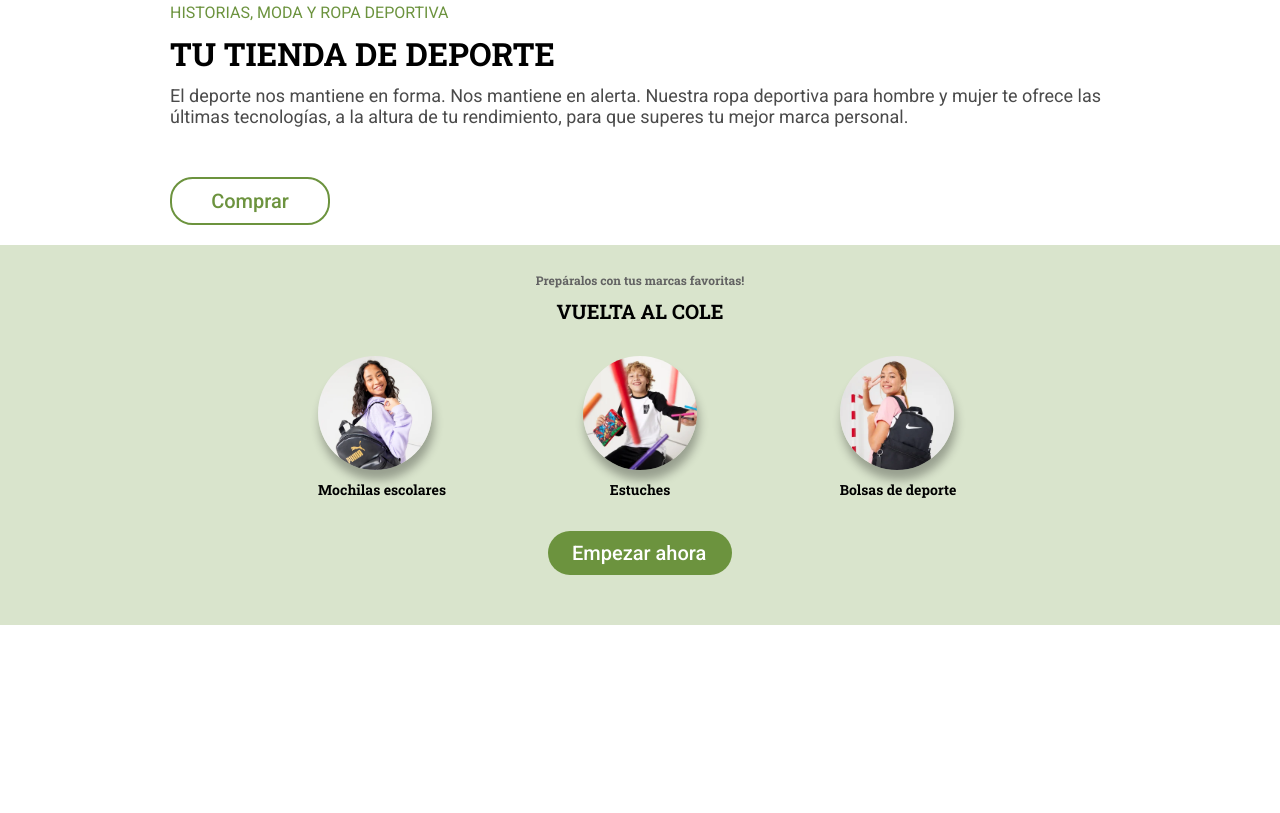
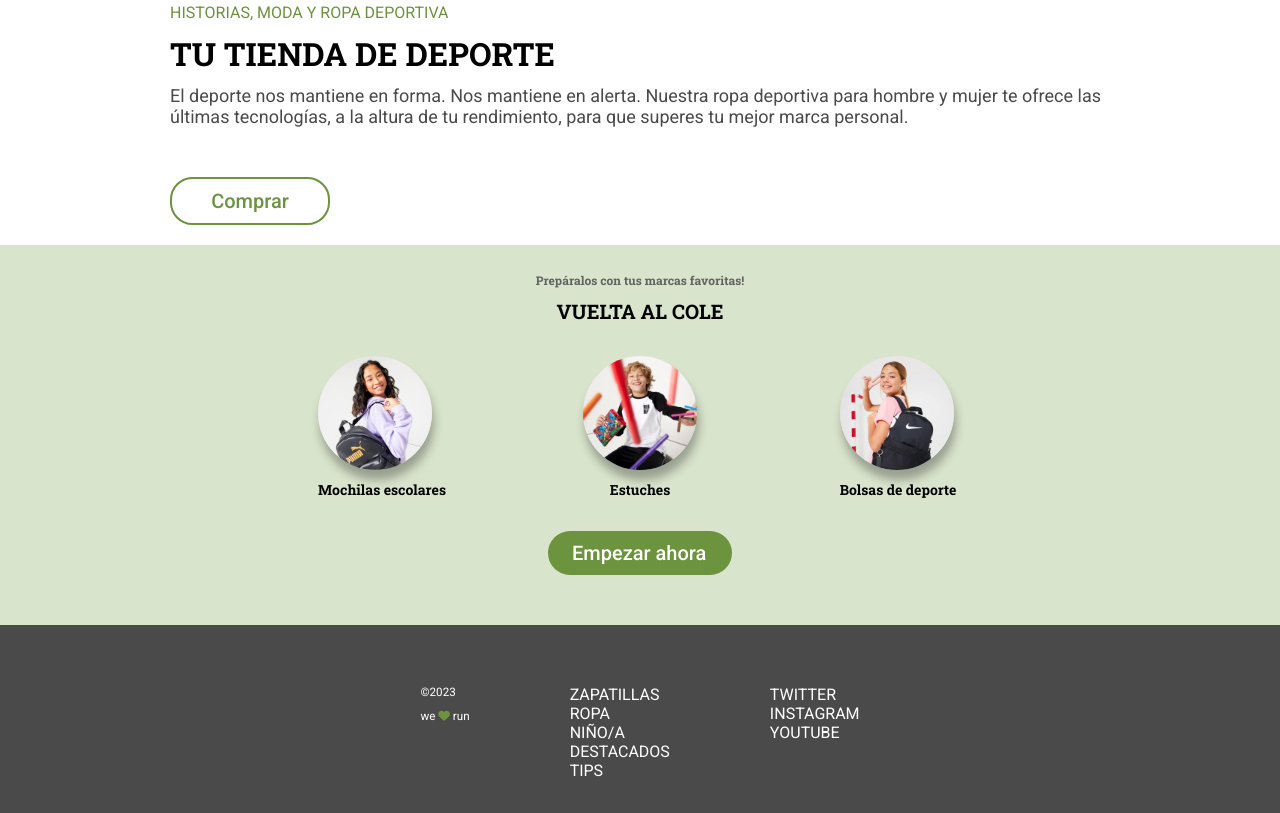
Before and after one commit to Adalab/modulo-1-evaluacion-final-JenniferRomanMuerte, a website built with Vite: page src/index.html in a window 1280 px wide. Shown: the part 837-1650 px from the top of the page. Before the commit the page ends 1462 px from the top, so only its background shows below. Built offline with nearby package versions, Linux system fonts and the light colour scheme.

Commit message:
Footer design finished, missing link icon

```diff
--- a/src/index.html
+++ b/src/index.html
@@ -10,6 +10,11 @@
       href="https://fonts.googleapis.com/css2?family=Roboto+Slab:wght@100..900&family=Roboto:ital,wght@0,100..900;1,100..900&display=swap"
       rel="stylesheet"
     />
+    <link
+      rel="stylesheet"
+      href="https://cdnjs.cloudflare.com/ajax/libs/font-awesome/6.5.0/css/all.min.css"
+    />
+
     <link rel="stylesheet" href="./scss/main.scss" />
     <link rel="icon" href="/images/favicon.png" />
   </head>
--- a/src/partials/footer.html
+++ b/src/partials/footer.html
@@ -1 +1,18 @@
-<footer class="footer"></footer>
+<footer class="footer">
+  <nav class="footer__links">
+    <a href="https://adalab.es/" class="footer__links--link">ZAPATILLAS</a>
+    <a href="https://adalab.es/" class="footer__links--link">ROPA</a>
+    <a href="https://adalab.es/" class="footer__links--link">NIÑO/A</a>
+    <a href="https://adalab.es/" class="footer__links--link">DESTACADOS</a>
+    <a href="https://adalab.es/" class="footer__links--link">TIPS</a>
+  </nav>
+  <nav class="footer__links ">
+    <a href="https://adalab.es/" class="footer__links--link">TWITTER</a>
+    <a href="https://adalab.es/" class="footer__links--link">INSTAGRAM</a>
+    <a href="https://adalab.es/" class="footer__links--link">YOUTUBE</a>
+  </nav>
+  <section class="footer__copyright">
+    <small class="footer__copyright--copy">&copy;2023</small>
+    <small class="footer__copyright--icon">we <i class="fa fa-heart" aria-hidden="true"></i> run</small>
+  </section>
+</footer>
--- a/src/scss/layout/_footer.scss
+++ b/src/scss/layout/_footer.scss
@@ -0,0 +1,48 @@
+@use "../core/variables" as var;
+
+.footer {
+  background-color: var.$color_grey;
+  font-family: var.$font_roboto;
+  font-weight: var.$weight_roboto_regular;
+  color: var.$color_white;
+  font-size: 1.4rem;
+  display: flex;
+  flex-direction: column;
+  justify-content: center;
+  align-items: center;
+  padding-top: 6rem;
+  padding-bottom: 3.3rem;
+  gap: 2.8rem;
+  @media (min-width: var.$media_tablet) {
+    flex-direction: row;
+    align-items: flex-start;
+    gap: 10rem;
+  }
+  &__links {
+    display: flex;
+    flex-direction: column;
+    align-items: center;
+    @media (min-width: var.$media_tablet) {
+      align-items: flex-start;
+    }
+    &--link {
+      text-decoration: none;
+      font-size: 1.6rem;
+      font-family: var.$font_roboto;
+      font-weight: var.$weight_roboto_regular;
+      color: var.$color_white;
+    }
+  }
+  &__copyright {
+    display: flex;
+    flex-direction: column;
+    gap: 1rem;
+    @media (min-width: var.$media_tablet) {
+      order: -1;
+    }
+  }
+}
+
+.fa-heart {
+  color: var.$color_green;
+}
```
Also changed, not shown: public/images/ico-arrow.svg.
